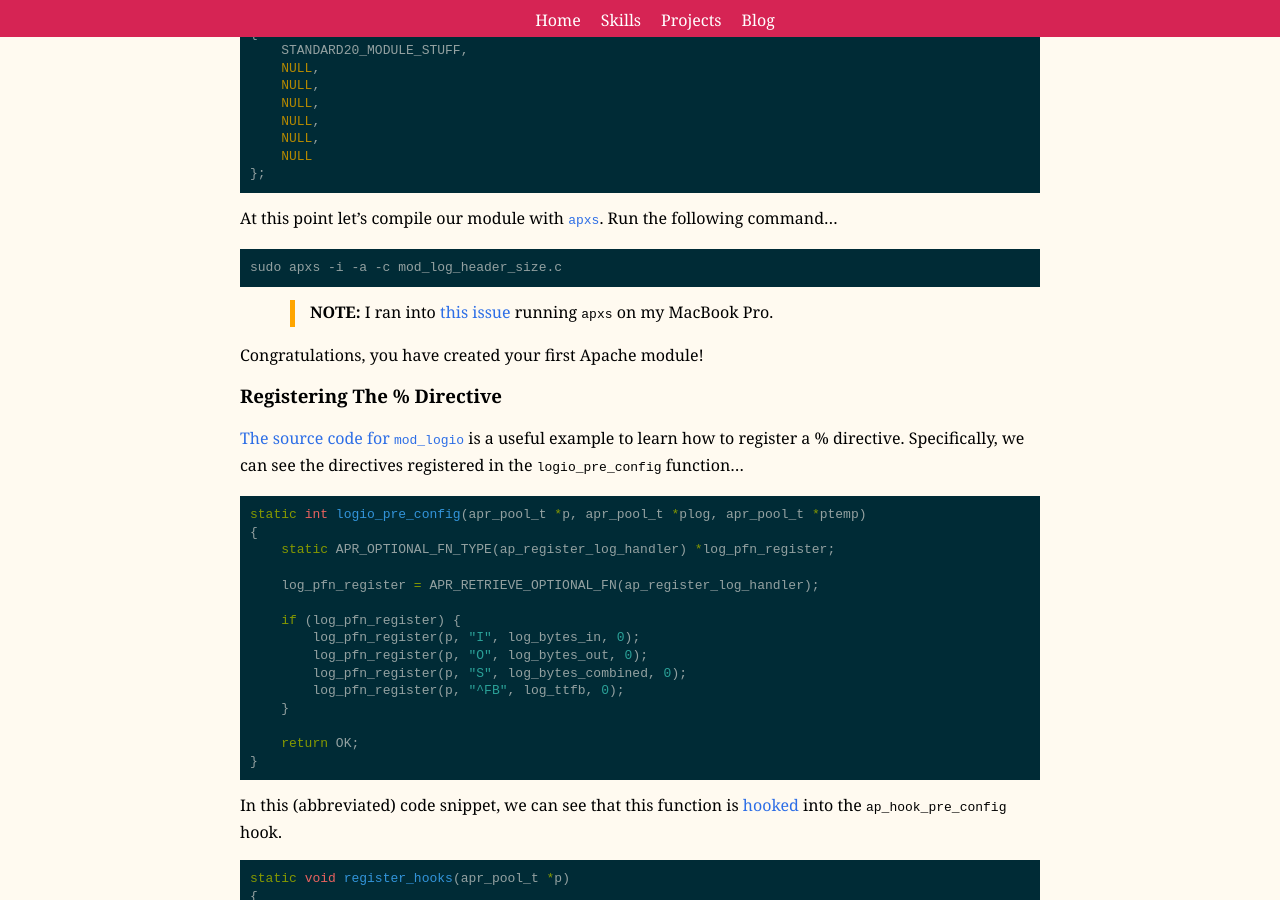
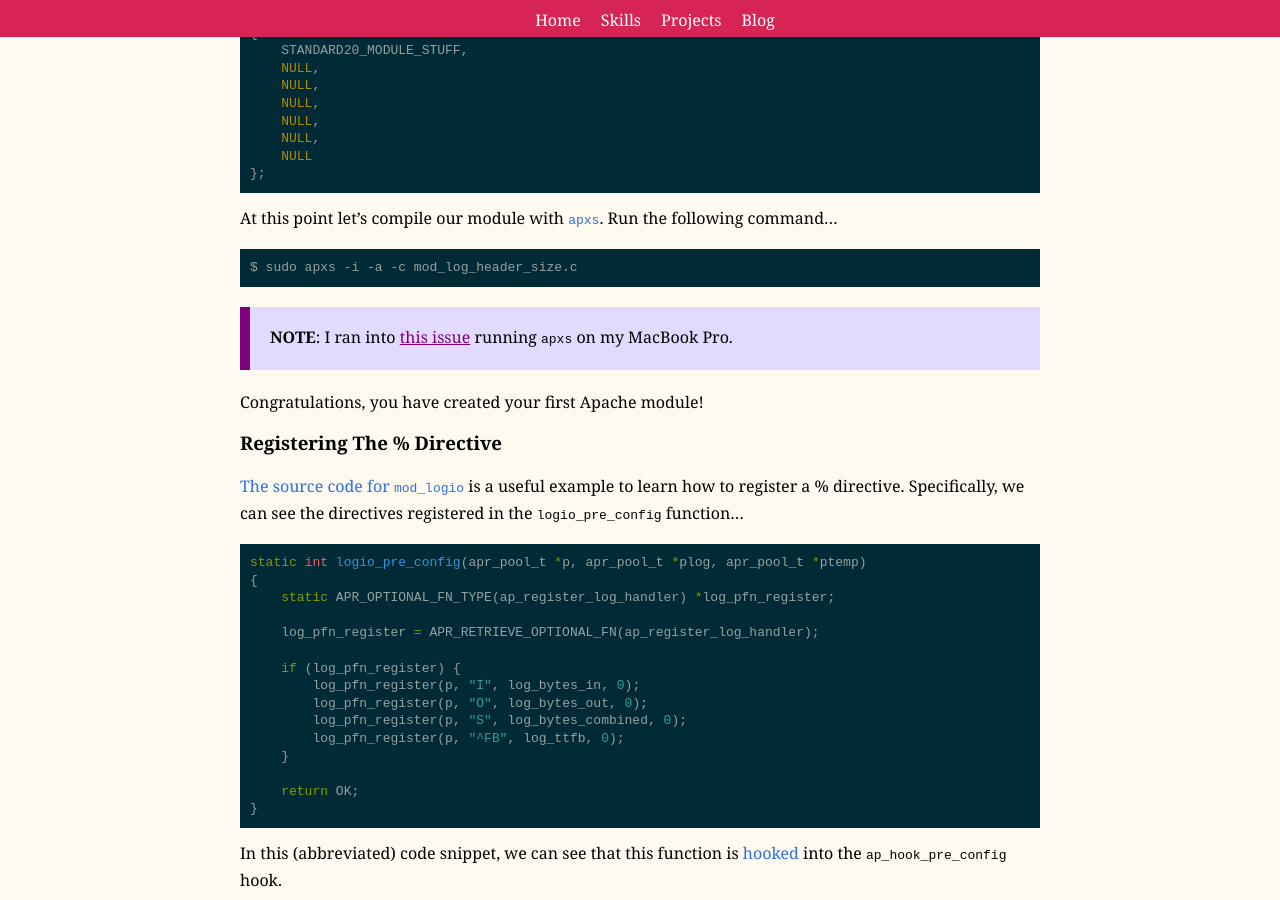
Before and after one commit to mpchadwick/mpchadwick.github.io, a Jekyll site: the page built from _posts/2016-12-05-writing-an-apache-module-to-add-custom-log-directives.md, in a window 1280 px wide and 900 px high, scrolled down 875 px. Built offline with Jekyll 4.4.1, drawn with Linux system fonts in a browser that asks for light colours; comment, search, counter and statistics services are not loaded; some of the changed text lies outside the part shown.

Commit message:
Clean up post

````diff
--- a/_posts/2016-12-05-writing-an-apache-module-to-add-custom-log-directives.md
+++ b/_posts/2016-12-05-writing-an-apache-module-to-add-custom-log-directives.md
@@ -48,10 +48,12 @@ AP_DECLARE_MODULE(log_header_size) =
 At this point let's compile our module with [`apxs`](https://httpd.apache.org/docs/current/programs/apxs.html). Run the following command...
 
 ```
-sudo apxs -i -a -c mod_log_header_size.c
+$ sudo apxs -i -a -c mod_log_header_size.c
 ```
 
-> **NOTE:** I ran into [this issue](http://apple.stackexchange.com/questions/58186/how-to-compile-mod-wsgi-mod-fastcgi-etc-on-mountain-lion-mavericks-by-fixing) running `apxs` on my MacBook Pro.
+<div class="tout tout--secondary">
+<p><strong>NOTE</strong>: I ran into <a href="http://apple.stackexchange.com/questions/58186/how-to-compile-mod-wsgi-mod-fastcgi-etc-on-mountain-lion-mavericks-by-fixing">this issue</a> running <code>apxs</code> on my MacBook Pro.</p>
+</div>
 
 Congratulations, you have created your first Apache module!
 
@@ -237,7 +239,7 @@ AP_DECLARE_MODULE(log_header_size) =
 Let's go ahead and compile it.
 
 ```
-sudo apxs -i -a -c mod_log_header_size.c
+$ sudo apxs -i -a -c mod_log_header_size.c
 ```
 
 You should now be able to add `%^IH` to a `LogFormat` string and see "Example" added to the logs.
````
